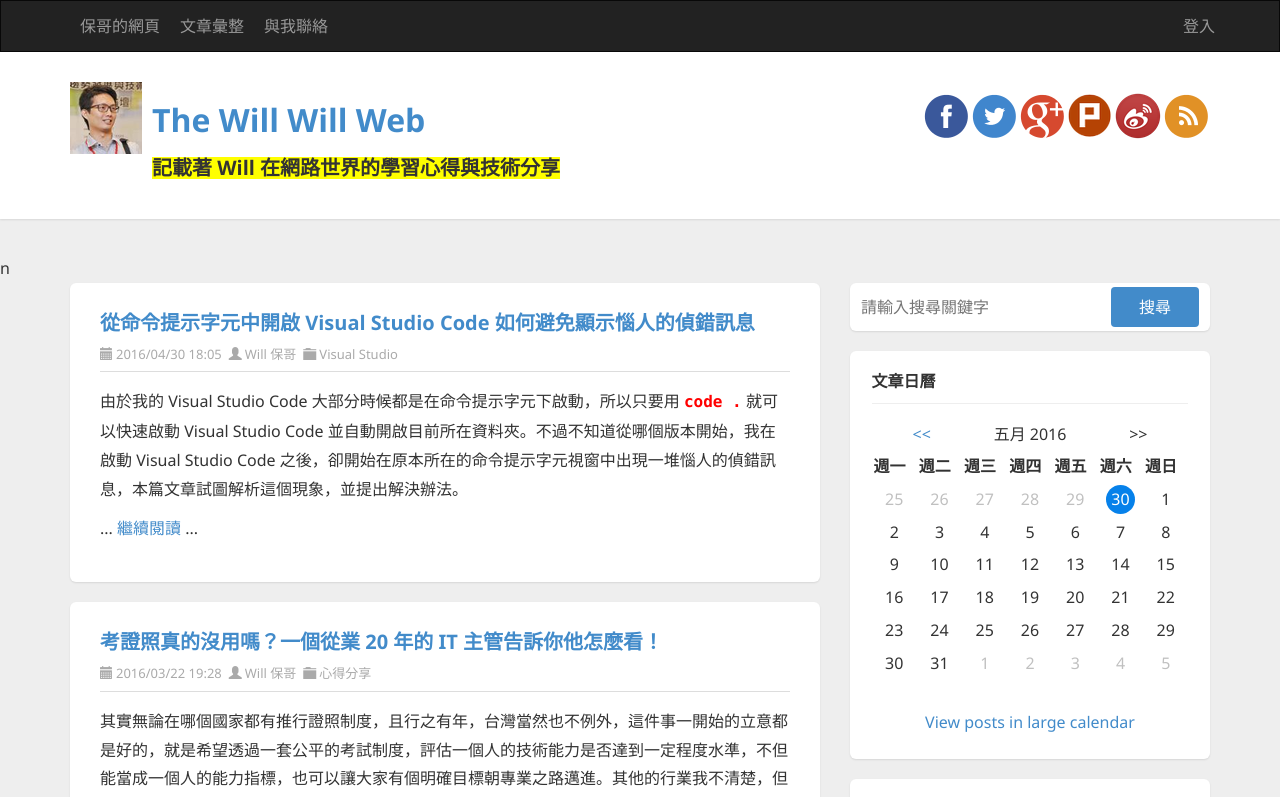
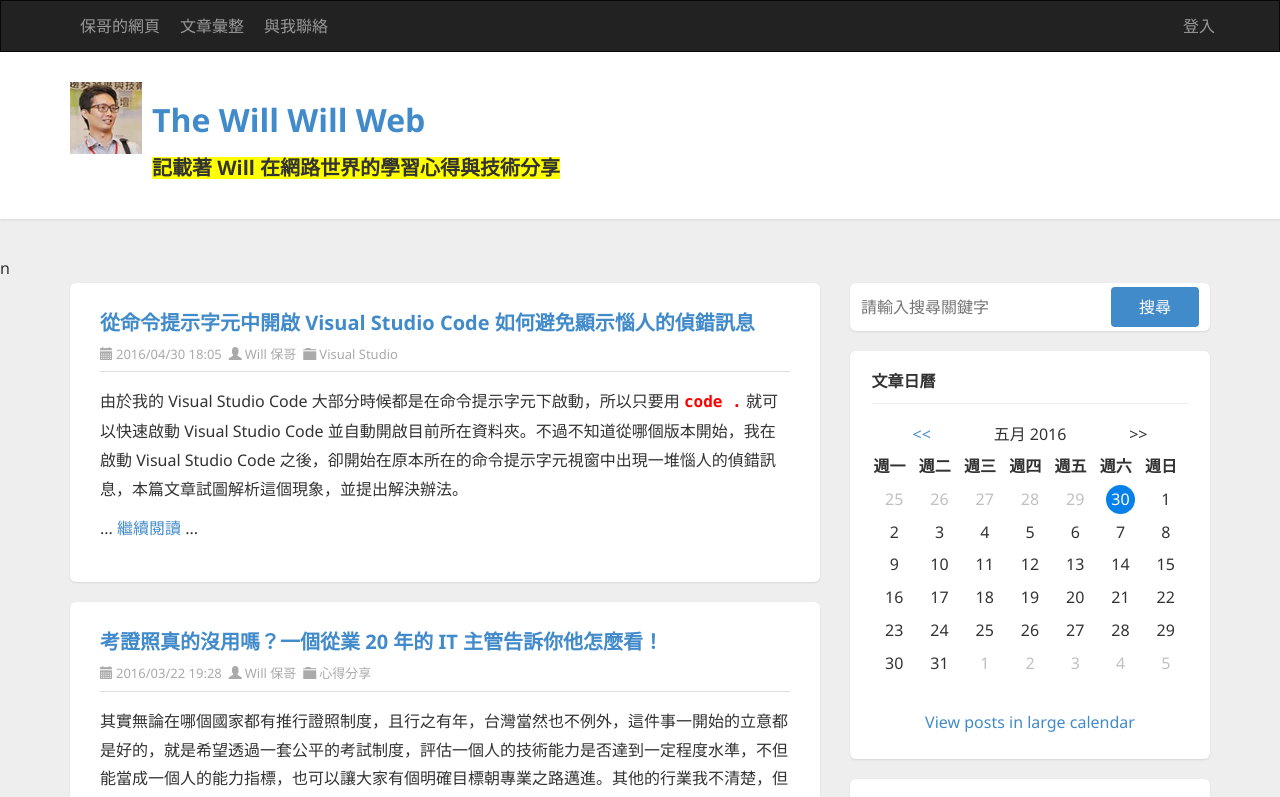
Before and after one commit to Julian-Chu/Angular2DemoAndNote, an Angular app: page / in a window 1280 px wide. Shown: the top 797 px of the page. Built offline with nearby package versions, Linux system fonts and the light colour scheme.

Commit message:
10 練習 Angular 結構型指令的用法 ( NgIf )

```diff
--- a/src/app/header/header.component.html
+++ b/src/app/header/header.component.html
@@ -38,7 +38,7 @@
                 記載著 Will 在網路世界的學習心得與技術分享</h3>
           </div>
 
-          <div id="social-icons" class="pull-right social-icon">
+          <div *ngIf="counter % 2==1" id="social-icons" class="pull-right social-icon">
             <a href="https://www.facebook.com/will.fans" title="Will 保哥的技術交流中心" target="_blank">
               <img src="/assets/images/facebook.png">
             </a>
--- a/src/app/header/header.component.ts
+++ b/src/app/header/header.component.ts
@@ -15,6 +15,7 @@ export class HeaderComponent implements OnInit {
   }
 
   is_h3_highlight = false;
+  counter:number = 0;
 
   changeTitle(evt: MouseEvent) {
     this.title = 'The Will Will Web';
@@ -31,5 +32,6 @@ export class HeaderComponent implements OnInit {
       this.is_h3_highlight = true;
     else
     { this.is_h3_highlight = false; }
+    this.counter++;
   }
 }
```
